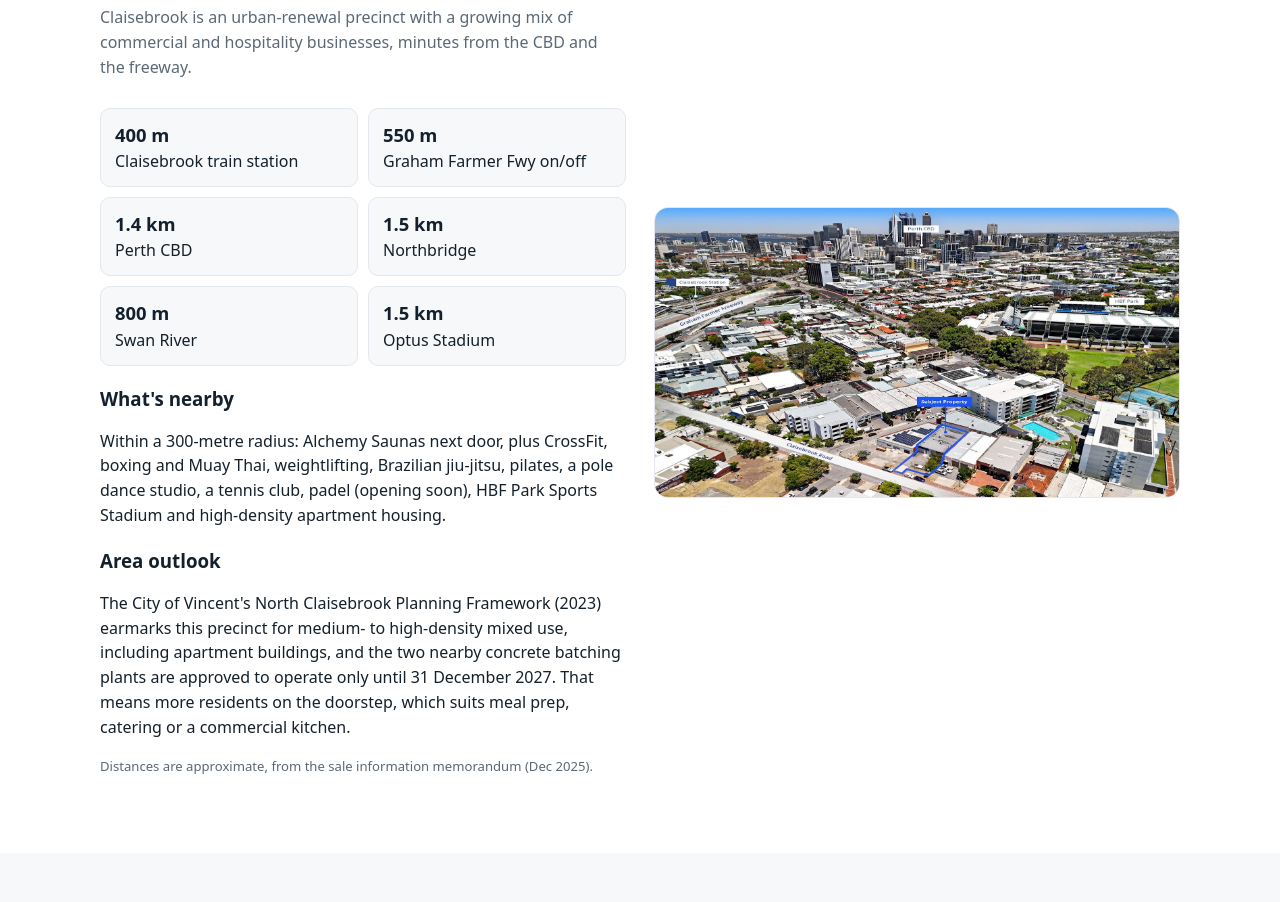
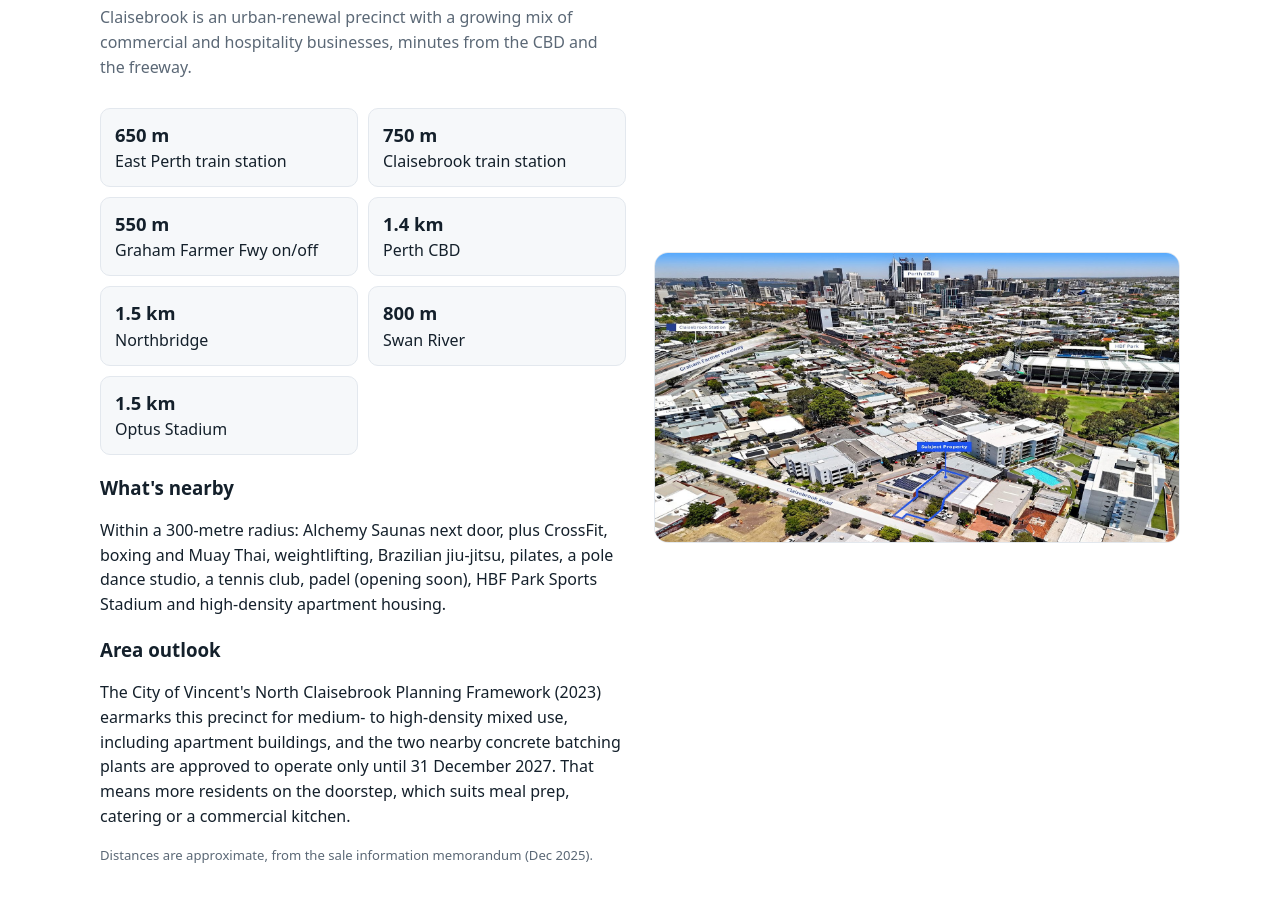
Before and after one commit to JohnBreed/181claisebrook, a plain HTML site: page index.html in a window 1280 px wide. Shown: the part 3721-4623 px from the top of the page. Drawn offline with Linux system fonts and the light colour scheme; no server answers.

Commit message:
Station distances: East Perth 650 m, Claisebrook 750 m

```diff
--- a/chat.js
+++ b/chat.js
@@ -14,7 +14,7 @@
     whole: "The property is leased as the whole building only (approx. 280 sqm). It is not available in part.",
     size: "The building is approx. 280 sqm on a single level, on 468 sqm of land, with 13.66 m frontage. Areas are approximate.",
     specs: "It's a single-level converted office/warehouse, currently fitted out as food laboratories. The listing specs are: 3 on-site car bays plus street parking nearby, 3-phase power, air conditioning, a monitored alarm system, reception, individual meeting rooms and offices, open-plan lab areas with stainless benching, a cool room, staff amenities, a storeroom/archive and wash rooms. The front roller door is currently fixed shut; its condition is to be confirmed.",
-    location: "181 Claisebrook Road, Perth WA 6000, in the Claisebrook precinct, East Perth (City of Vincent). Approximate distances from the sale information memorandum (Dec 2025): 400 m to Claisebrook train station, 550 m to the Graham Farmer Fwy on/off, 1.4 km to the Perth CBD, 1.5 km to Northbridge, 800 m to the Swan River, and 1.5 km to Optus Stadium.",
+    location: "181 Claisebrook Road, Perth WA 6000, in the Claisebrook precinct, East Perth (City of Vincent). Approximate distances: 650 m to East Perth train station, 750 m to Claisebrook train station, 550 m to the Graham Farmer Fwy on/off, 1.4 km to the Perth CBD, 1.5 km to Northbridge, 800 m to the Swan River, and 1.5 km to Optus Stadium.",
     nata: "It was previously home to a NATA-accredited laboratory for about 25 years, with reception, meeting rooms, offices and lab areas already in place.",
     approvals: "The tenant is responsible for getting and keeping its own planning/use approvals, licences and registrations, for any fit-out works (with the landlord's consent), and for make-good at the end of the lease. Information is indicative only and doesn't form part of any lease. Please make your own enquiries.",
     roller: "The front roller door is currently fixed shut; its condition is to be confirmed.",
--- a/index.html
+++ b/index.html
@@ -179,7 +179,8 @@ footer p{margin:4px 0}
     <h2>A tightly held city-fringe location</h2>
     <p class="sub">Claisebrook is an urban-renewal precinct with a growing mix of commercial and hospitality businesses, minutes from the CBD and the freeway.</p>
     <ul>
-      <li><b>400 m</b>Claisebrook train station</li>
+      <li><b>650 m</b>East Perth train station</li>
+      <li><b>750 m</b>Claisebrook train station</li>
       <li><b>550 m</b>Graham Farmer Fwy on/off</li>
       <li><b>1.4 km</b>Perth CBD</li>
       <li><b>1.5 km</b>Northbridge</li>
```
